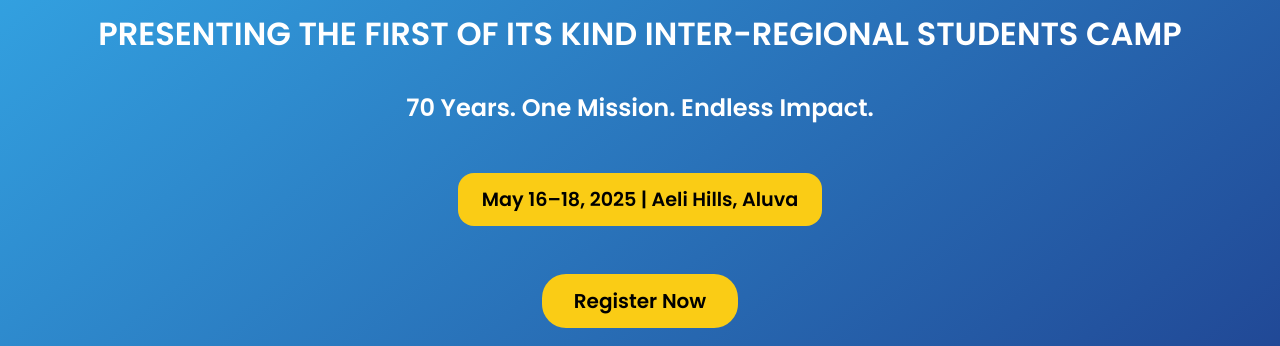
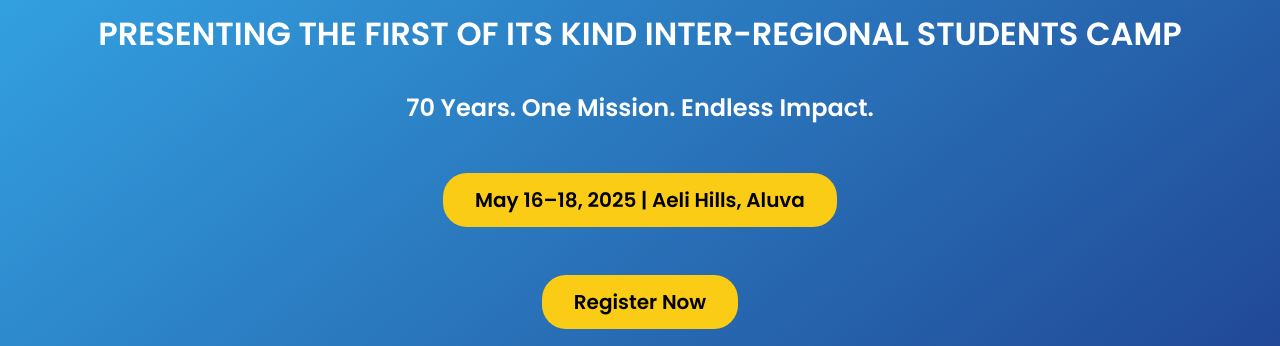
Before and after one commit to PhilCod3r/Legacy-Page, a plain HTML site: page index.html in a window 1280 px wide. Shown: the part 454-800 px from the top of the page. Drawn offline with Linux system fonts and the light colour scheme.

Commit message:
Update index.html

```diff
--- a/index.html
+++ b/index.html
@@ -125,7 +125,9 @@
     <h1>PRESENTING THE FIRST OF ITS KIND INTER-REGIONAL STUDENTS CAMP</h1>
     <h2>70 Years. One Mission. Endless Impact.</h2>
 
-    <a><div class="highlight" href="https://maps.app.goo.gl/oyEYcx596jYw8dMM8" class="button">May 16–18, 2025 | Aeli Hills, Aluva</div></a>
+    <a href="https://maps.app.goo.gl/oyEYcx596jYw8dMM8" target="_blank" rel="noopener noreferrer" class="highlight button">
+  May 16–18, 2025 | Aeli Hills, Aluva
+</a>
 
     <a href="https://docs.google.com/forms/d/e/1FAIpQLSfsEVfOeVdlsNykd3NuDOWugvc1Ty4_ykdhlAoVd-BKszlvBQ/viewform" class="button" target="_blank">Register Now</a>
 
```
